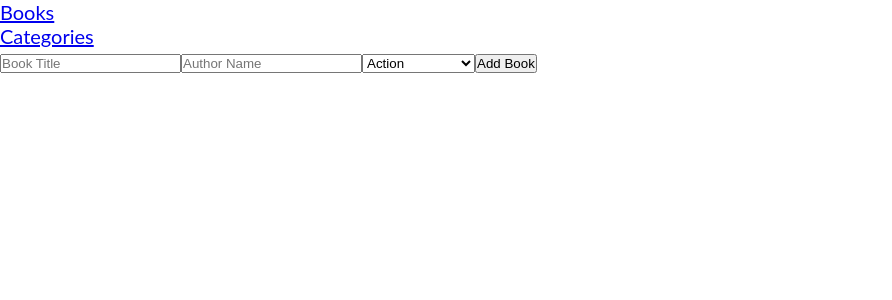
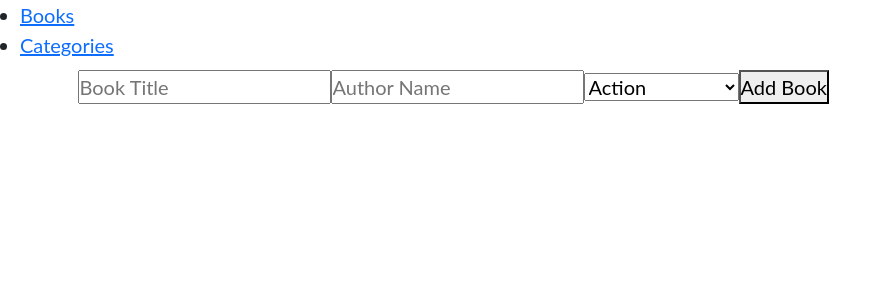
Before and after one commit to miftah1991/book-store, a React (Create React App) app: page /bookstore/books in a window 1280 px wide. Shown: the top 300 px of the page, without its empty margins (0-892 px from the left). Built offline with nearby package versions, Linux system fonts and the light colour scheme.

Commit message:
Add Bootstrap

```diff
--- a/package.json
+++ b/package.json
@@ -7,6 +7,7 @@
     "@testing-library/jest-dom": "^5.16.3",
     "@testing-library/react": "^12.1.4",
     "@testing-library/user-event": "^13.5.0",
+    "bootstrap": "^5.1.3",
     "react": "^17.0.2",
     "react-dom": "^17.0.2",
     "react-redux": "^7.2.6",
--- a/src/App.js
+++ b/src/App.js
@@ -8,7 +8,7 @@ function App() {
     <>
       <Header />
 
-      <main>
+      <main  className="container">
         <Routes>
           <Route path="/bookstore/books" element={<Books />} />
           <Route path="/bookstore/categories" element={<Categories />} />
--- a/src/components/BookList.jsx
+++ b/src/components/BookList.jsx
@@ -7,7 +7,6 @@ const BookList = () => {
   const books = useSelector((state) => state.booksReducer);
 
   return (
-    <div>
     <ul>
       {books.map((book) => (
         <BookItem
@@ -19,7 +18,6 @@ const BookList = () => {
         />
       ))}
     </ul>
-    </div>
   );
 };
 
--- a/src/index.css
+++ b/src/index.css
@@ -4,12 +4,12 @@
     box-sizing: inherit;
   }
 
+  html {
+    font-size: 62.5%;
+    box-sizing: border-box;
+  }
+
   body {
     font-family: 'Lato', sans-serif;
     font-size: 20px;
   }
-
-html {
-  font-size: 62.5%;
-  box-sizing: border-box;
-}
--- a/src/index.js
+++ b/src/index.js
@@ -3,6 +3,7 @@ import ReactDOM from 'react-dom';
 import { BrowserRouter } from 'react-router-dom';
 import { Provider } from 'react-redux';
 import store from './redux/configureStore';
+import 'bootstrap/dist/css/bootstrap.min.css';
 import './index.css';
 import App from './App';
 
```
Also changed, not shown: 1 other file (tests, documents, lock files or other folders). Lines whose indentation alone changed are shown as unchanged.
